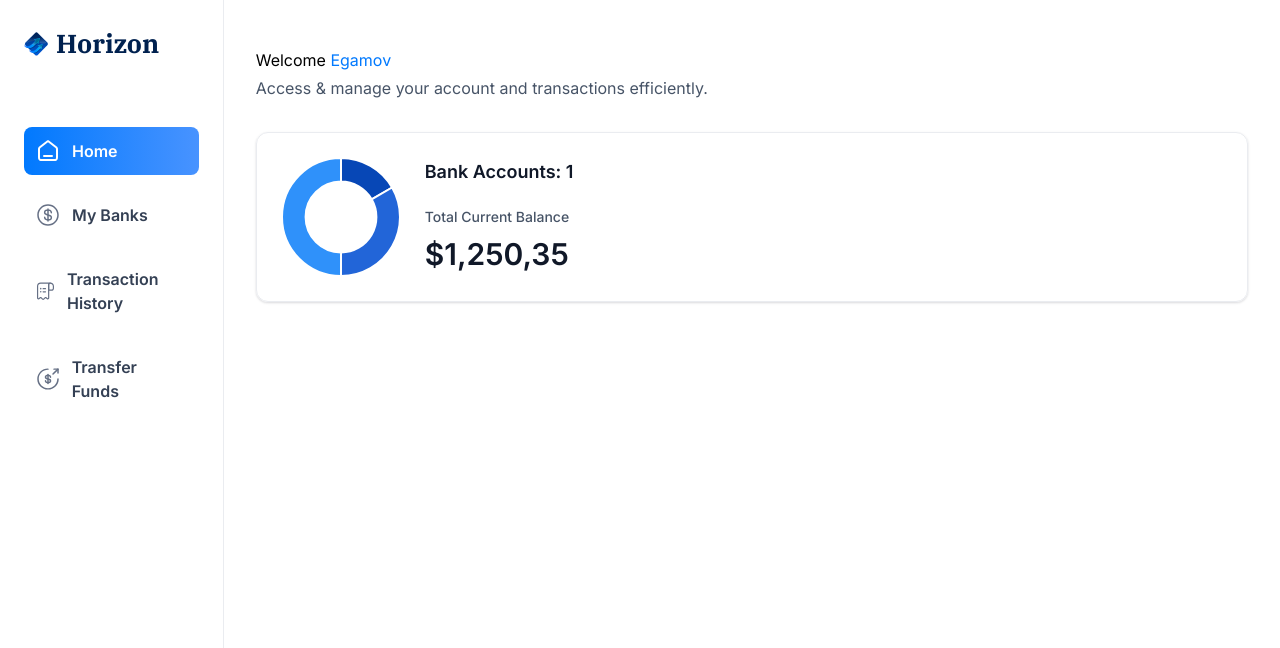
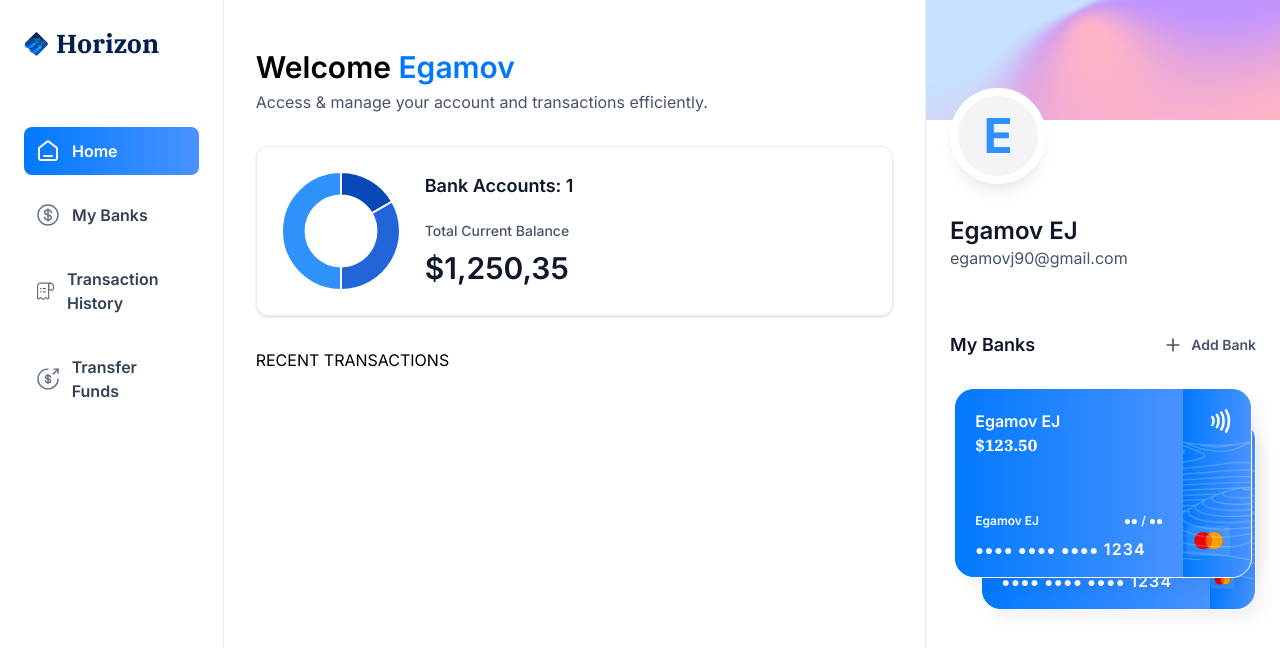
Before and after one commit to egamovj/banking, a Next.js app: page / in a window 1280 px wide. Shown: the top 648 px of the page. Built offline with nearby package versions, Linux system fonts and the light colour scheme.

Commit message:
added aside

```diff
--- /dev/null
+++ b/app/(root)/my-banks/page.tsx
@@ -0,0 +1,9 @@
+import React from 'react'
+
+const MyBanks = () => {
+  return (
+    <div>MyBanks</div>
+  )
+}
+
+export default MyBanks
--- a/app/(root)/page.tsx
+++ b/app/(root)/page.tsx
@@ -1,9 +1,10 @@
 import React from "react";
 import HeaderBox from "@/components/HeaderBox";
 import TotalBalanceBox from "@/components/TotalBalanceBox";
+import RightSidebar from "@/components/RightSidebar";
 
 const Home = () => {
-  const loggedIn = { firstName: "Egamov" };
+  const loggedIn = { firstName: "Egamov", lastName: "EJ", email: 'egamovj90@gmail.com' };
 
   return (
     <section className="home">
@@ -21,7 +22,11 @@
             totalCurrentBalance={1250.35}
           />
         </header>
+
+        RECENT TRANSACTIONS
       </div>
+
+      <RightSidebar user={loggedIn} transactions={[]} banks={[{currentBalance: 123.50}, {currentBalance: 500.50}]} />
     </section>
   );
 };
--- /dev/null
+++ b/app/(root)/payment-transfer/page.tsx
@@ -0,0 +1,7 @@
+import React from "react";
+
+const Transfer = () => {
+  return <div>Transfer</div>;
+};
+
+export default Transfer;
--- /dev/null
+++ b/app/(root)/transaction-history/page.tsx
@@ -0,0 +1,9 @@
+import React from 'react'
+
+const TransactionHistory = () => {
+  return (
+    <div>TransactionHistory</div>
+  )
+}
+
+export default TransactionHistory
--- /dev/null
+++ b/components/BankCard.tsx
@@ -0,0 +1,65 @@
+import { formatAmount } from "@/lib/utils";
+import Image from "next/image";
+import Link from "next/link";
+import React from "react";
+
+const BankCard = ({
+  account,
+  userName,
+  showBalance = true,
+}: CreditCardProps) => {
+  return (
+    <div className="flex flex-col">
+      <Link href="/" className="bank-card">
+        <div className="bank-card_content">
+          <div>
+            <h1 className="text-16 font-semibold text-white">
+              {account.name || userName}
+            </h1>
+            <p className="font-ibm-plex-serif font-black text-white">
+              {formatAmount(account.currentBalance)}
+            </p>
+          </div>
+
+          <article className="flex flex-col gap-2">
+            <div className="flex justify-between items-center">
+              <h1 className="text-12 font-semibold text-white">{userName}</h1>
+              <h2 className="text-12 font-semibold text-white">●● / ●●</h2>
+            </div>
+            <p className="text-14 font-semibold tracking-[1.1px] text-white">
+            ●●●● ●●●● ●●●● <span className="text-16">1234</span>
+            </p>
+          </article>
+        </div>
+
+        <div className="bank-card_icon">
+          <Image
+            src="/icons/Paypass.svg"
+            alt="paypass icon"
+            width={20}
+            height={24}
+          />
+          <Image
+            src="/icons/mastercard.svg"
+            width={45}
+            height={32}
+            alt="mastercard"
+             className="ml-5"
+          />
+        </div>
+
+        <Image
+          src="/icons/lines.png"
+          width={316}
+          height={190}
+          alt="lines"
+          className="absolute top-0 left-0"
+        />
+      </Link>
+
+      {/* COPY */}
+    </div>
+  );
+};
+
+export default BankCard;
--- a/components/HeaderBox.tsx
+++ b/components/HeaderBox.tsx
@@ -8,7 +8,7 @@
 }: HeaderBoxProps) => {
   return (
     <div className="header-box">
-      <h1>
+      <h1 className="text-30 font-semibold">
         {title}
         {type === "greeting" && (
           <span className="text-bankGradient">&nbsp;{user}</span>
--- a/components/MobileNav.tsx
+++ b/components/MobileNav.tsx
@@ -84,8 +84,13 @@
                     </SheetClose>
                   );
                 })}
+
+                USER
               </nav>
             </SheetClose>
+
+                FOOTER
+
           </div>
         </SheetContent>
       </Sheet>
--- /dev/null
+++ b/components/RightSidebar.tsx
@@ -0,0 +1,62 @@
+import Image from "next/image";
+import Link from "next/link";
+import React from "react";
+import BankCard from "./BankCard";
+
+const RightSidebar = ({ user, transactions, banks }: RightSidebarProps) => {
+  return (
+    <aside className="right-sidebar">
+      <section className="flex flex-col pb-8">
+        <div className="profile-banner" />
+        <div className="profile">
+          <div className="profile-img">
+            <span className="text-5xl font-bold text-blue-500">
+              {user.firstName[0]}
+            </span>
+          </div>
+
+          <div className="profile-details">
+            <h1 className="profile-name">
+              {user.firstName} {user.lastName}
+            </h1>
+            <p className="profile-email">{user.email}</p>
+          </div>
+        </div>
+      </section>
+
+      <section className="banks">
+        <div className="flex w-full justify-between">
+          <h2 className="header-2">My Banks</h2>
+          <Link href="/" className="flex items-center gap-2">
+            <Image src="/icons/plus.svg" alt="plus" width={20} height={20} />
+            <h2 className="text-14 font-semibold text-gray-600">Add Bank</h2>
+          </Link>
+        </div>
+        {banks?.length > 0 && (
+          <div className="relative flex flex-1 flex-col items-center justify-center gap-5">
+            <div className="relative z-10">
+              <BankCard
+                key={banks[0].$id}
+                account={banks[0]}
+                userName={`${user.firstName} ${user.lastName}`}
+                showBalance={false}
+              />
+            </div>
+            {banks[1] && (
+              <div className="absolute right-0 top-8 z-0 w-[90%]">
+                <BankCard
+                  key={banks[1].$id}
+                  account={banks[1]}
+                  userName={`${user.firstName} ${user.lastName}`}
+                  showBalance={false}
+                />
+              </div>
+            )}
+          </div>
+        )}
+      </section>
+    </aside>
+  );
+};
+
+export default RightSidebar;
```
